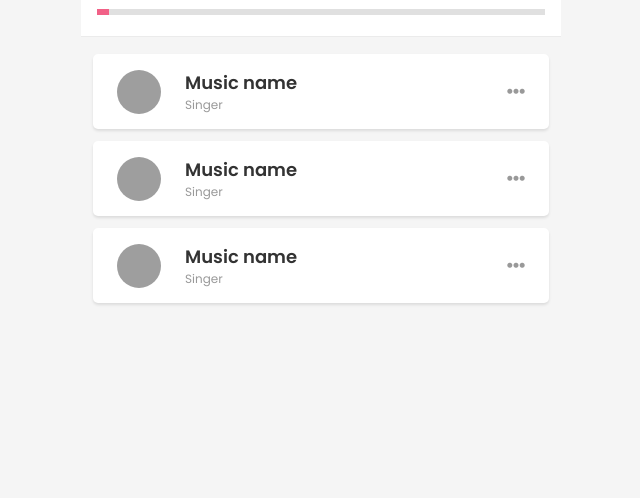
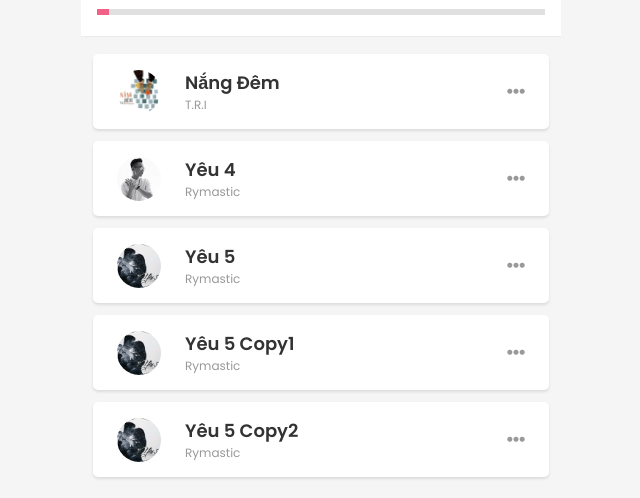
Before and after one commit to VuTien-creator/Music_Player, a plain HTML site: page index.html in a window 1280 px wide. Shown: the part 366-864 px from the top of the page, without its empty margins (319-959 px from the left). Before the commit the page ends 800 px from the top, so only its background shows below. Drawn offline with Linux system fonts and the light colour scheme; grey boxes are pictures that could not be loaded.

Commit message:
Display list songs

```diff
--- a/app.js
+++ b/app.js
@@ -1,2 +1,73 @@
+/**
+ * 1. Render song
+ * 2. Scroll top
+ * 3. Play/ pause/ seek
+ * 4/ CD rotate
+ * 5 Next/ prev
+ * 6 random
+ * 7 NExt/ Repeat when ended
+ * 8 Active song
+ * 9 Scroll active song into view
+ * 10 play song when click
+ */
 const $ = document.querySelector.bind(document);
 const $$ = document.querySelectorAll.bind(document);
+
+const app = {
+    songs: [
+        {
+            name: 'Nắng Đêm',
+            singer: 'T.R.I',
+            path: './asset/music/Nang_Dem.mp3',
+            image: './asset/img/nang_dem.jpg',
+        },
+        {
+            name: 'Yêu 4',
+            singer: 'Rymastic',
+            path: './asset/music/Yeu_4.mp3',
+            image: './asset/img/yeu_4.jpg',
+        },
+        {
+            name: 'Yêu 5',
+            singer: 'Rymastic',
+            path: './asset/music/Yeu_5.mp3',
+            image: './asset/img/yeu_5.jpg',
+        },
+        {
+            name: 'Yêu 5 Copy1',
+            singer: 'Rymastic',
+            path: './asset/music/Yeu_5.mp3',
+            image: './asset/img/yeu_5.jpg',
+        },
+        {
+            name: 'Yêu 5 Copy2',
+            singer: 'Rymastic',
+            path: './asset/music/Yeu_5.mp3',
+            image: './asset/img/yeu_5.jpg',
+        },
+    ],
+    render: function () {
+        const htmls = this.songs.map((song) => {
+            return `
+            <div class="song">
+                <div class="thumb"
+                    style="background-image: url('${song.image}')">
+                </div>
+                <div class="body">
+                    <h3 class="title">${song.name}</h3>
+                    <p class="author">${song.singer}</p>
+                </div>
+                <div class="option">
+                    <i class="fas fa-ellipsis-h"></i>
+                </div>
+        </div>`;
+        });
+
+        $('.playlist').innerHTML = htmls.join('');
+    },
+    start: function () {
+        this.render();
+    },
+}
+
+app.start()
--- a/index.html
+++ b/index.html
@@ -58,42 +58,7 @@
 
         <!-- Playlist -->
         <div class="playlist">
-            <div class="song">
-                <div class="thumb"
-                    style="background-image: url('https://i.ytimg.com/vi/jTLhQf5KJSc/maxresdefault.jpg')">
-                </div>
-                <div class="body">
-                    <h3 class="title">Music name</h3>
-                    <p class="author">Singer</p>
-                </div>
-                <div class="option">
-                    <i class="fas fa-ellipsis-h"></i>
-                </div>
-            </div>
-            <div class="song">
-                <div class="thumb"
-                    style="background-image: url('https://i.ytimg.com/vi/jTLhQf5KJSc/maxresdefault.jpg')">
-                </div>
-                <div class="body">
-                    <h3 class="title">Music name</h3>
-                    <p class="author">Singer</p>
-                </div>
-                <div class="option">
-                    <i class="fas fa-ellipsis-h"></i>
-                </div>
-            </div>
-            <div class="song">
-                <div class="thumb"
-                    style="background-image: url('https://i.ytimg.com/vi/jTLhQf5KJSc/maxresdefault.jpg')">
-                </div>
-                <div class="body">
-                    <h3 class="title">Music name</h3>
-                    <p class="author">Singer</p>
-                </div>
-                <div class="option">
-                    <i class="fas fa-ellipsis-h"></i>
-                </div>
-            </div>
+
         </div>
     </div>
 
```
